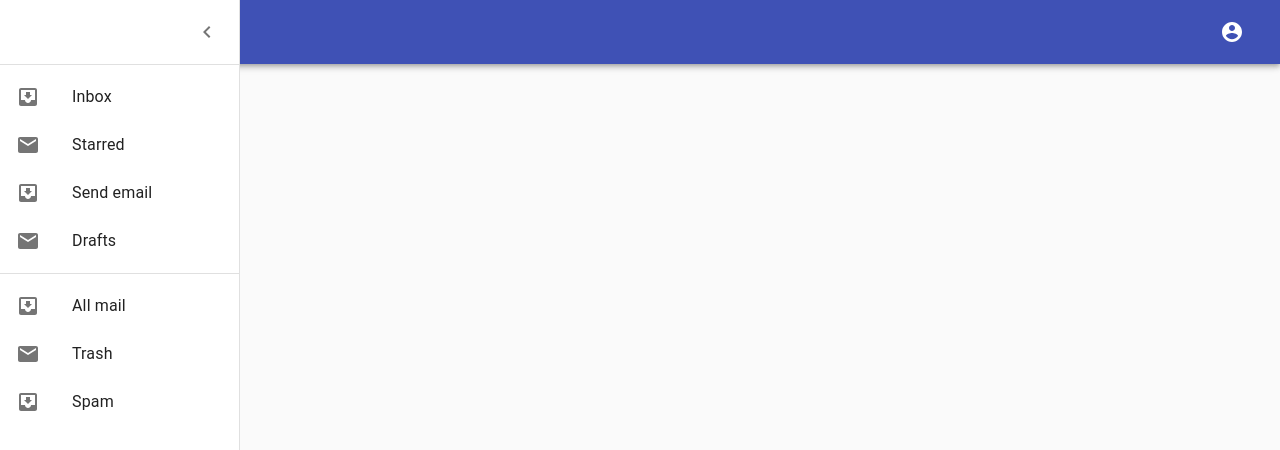
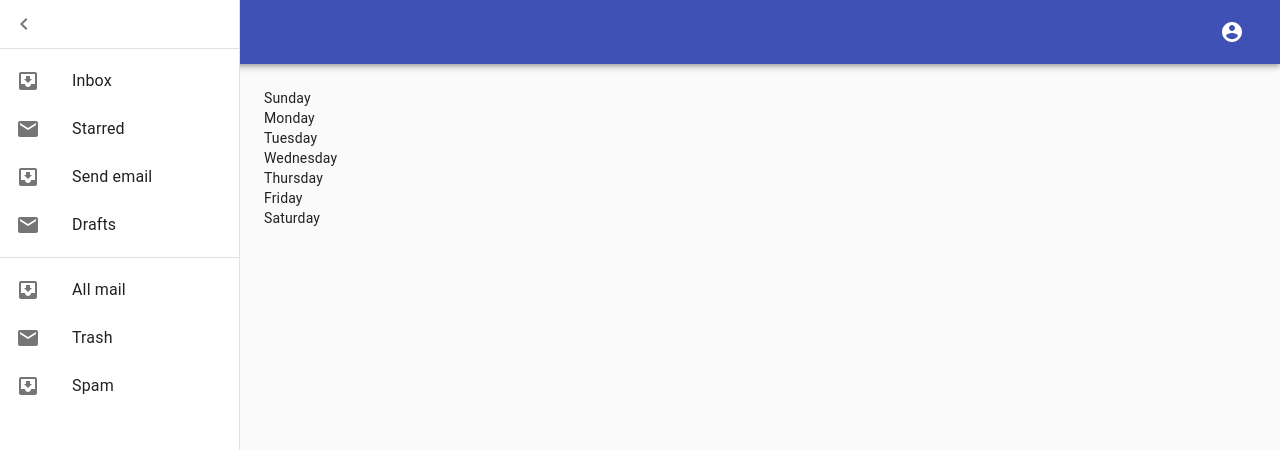
Before and after one commit to gage117/meal-planner, a React (Create React App) app in the folder client/: page / in a window 1280 px wide. Shown: the top 450 px of the page. Built offline with nearby package versions, Linux system fonts and the light colour scheme; the HTML template or start-up script is replaced by a standard one.

Commit message:
Moved Drawer component into its own folder

```diff
--- /dev/null
+++ b/client/src/components/Drawer/index.js
@@ -0,0 +1,99 @@
+import { makeStyles, useTheme } from '@material-ui/core/styles';
+import MuiDrawer from '@material-ui/core/Drawer';
+import List from '@material-ui/core/List';
+import Divider from '@material-ui/core/Divider';
+import IconButton from '@material-ui/core/IconButton';
+import ChevronLeftIcon from '@material-ui/icons/ChevronLeft';
+import ChevronRightIcon from '@material-ui/icons/ChevronRight';
+import ListItem from '@material-ui/core/ListItem';
+import ListItemIcon from '@material-ui/core/ListItemIcon';
+import ListItemText from '@material-ui/core/ListItemText';
+import InboxIcon from '@material-ui/icons/MoveToInbox';
+import MailIcon from '@material-ui/icons/Mail';
+
+// drawerWidth variable is declared in Main page
+const drawerWidth = 240;
+
+const useStyles = makeStyles((theme) => ({
+    appBar: {
+      transition: theme.transitions.create(['margin', 'width'], {
+        easing: theme.transitions.easing.sharp,
+        duration: theme.transitions.duration.leavingScreen,
+      }),
+    },
+    appBarShift: {
+      width: `calc(100% - ${drawerWidth}px)`,
+      marginLeft: drawerWidth,
+      transition: theme.transitions.create(['margin', 'width'], {
+        easing: theme.transitions.easing.easeOut,
+        duration: theme.transitions.duration.enteringScreen,
+      }),
+    },
+    menuButton: {
+      marginRight: theme.spacing(2),
+    },
+    hide: {
+      display: 'none',
+    },
+    drawer: {
+      width: drawerWidth,
+      flexShrink: 0,
+    },
+    drawerPaper: {
+      width: drawerWidth,
+    },
+    contentShift: {
+      transition: theme.transitions.create('margin', {
+        easing: theme.transitions.easing.easeOut,
+        duration: theme.transitions.duration.enteringScreen,
+      }),
+      marginLeft: 0,
+    },
+  }));
+
+function Drawer({open, setOpen}) {
+    const classes = useStyles();
+    const theme = useTheme();
+
+    const handleDrawerClose = () => {
+        setOpen(false);
+    };
+
+    return (
+        <MuiDrawer
+        className={classes.drawer}
+        variant="persistent"
+        anchor="left"
+        open={open}
+        classes={{
+          paper: classes.drawerPaper,
+        }}
+      >
+        <div className={classes.drawerHeader}>
+          <IconButton onClick={handleDrawerClose}>
+            {theme.direction === 'ltr' ? <ChevronLeftIcon /> : <ChevronRightIcon />}
+          </IconButton>
+        </div>
+        <Divider />
+        <List>
+          {['Inbox', 'Starred', 'Send email', 'Drafts'].map((text, index) => (
+            <ListItem button key={text}>
+              <ListItemIcon>{index % 2 === 0 ? <InboxIcon /> : <MailIcon />}</ListItemIcon>
+              <ListItemText primary={text} />
+            </ListItem>
+          ))}
+        </List>
+        <Divider />
+        <List>
+          {['All mail', 'Trash', 'Spam'].map((text, index) => (
+            <ListItem button key={text}>
+              <ListItemIcon>{index % 2 === 0 ? <InboxIcon /> : <MailIcon />}</ListItemIcon>
+              <ListItemText primary={text} />
+            </ListItem>
+          ))}
+        </List>
+      </MuiDrawer>
+    );
+}
+
+export { Drawer, drawerWidth };
--- a/client/src/pages/Main/index.js
+++ b/client/src/pages/Main/index.js
@@ -1,59 +1,13 @@
-import React from 'react';
 import clsx from 'clsx';
-import { makeStyles, useTheme } from '@material-ui/core/styles';
-import Drawer from '@material-ui/core/Drawer';
+import { makeStyles } from '@material-ui/core/styles';
 import CssBaseline from '@material-ui/core/CssBaseline';
-import List from '@material-ui/core/List';
-import Divider from '@material-ui/core/Divider';
-import IconButton from '@material-ui/core/IconButton';
-import ChevronLeftIcon from '@material-ui/icons/ChevronLeft';
-import ChevronRightIcon from '@material-ui/icons/ChevronRight';
-import ListItem from '@material-ui/core/ListItem';
-import ListItemIcon from '@material-ui/core/ListItemIcon';
-import ListItemText from '@material-ui/core/ListItemText';
-import InboxIcon from '@material-ui/icons/MoveToInbox';
-import MailIcon from '@material-ui/icons/Mail';
 
-const drawerWidth = 240;
+import {Drawer, drawerWidth} from '../../components/Drawer';
+import PlannerGrid from '../../components/PlannerGrid';
 
 const useStyles = makeStyles((theme) => ({
   root: {
     display: 'flex',
-  },
-  appBar: {
-    transition: theme.transitions.create(['margin', 'width'], {
-      easing: theme.transitions.easing.sharp,
-      duration: theme.transitions.duration.leavingScreen,
-    }),
-  },
-  appBarShift: {
-    width: `calc(100% - ${drawerWidth}px)`,
-    marginLeft: drawerWidth,
-    transition: theme.transitions.create(['margin', 'width'], {
-      easing: theme.transitions.easing.easeOut,
-      duration: theme.transitions.duration.enteringScreen,
-    }),
-  },
-  menuButton: {
-    marginRight: theme.spacing(2),
-  },
-  hide: {
-    display: 'none',
-  },
-  drawer: {
-    width: drawerWidth,
-    flexShrink: 0,
-  },
-  drawerPaper: {
-    width: drawerWidth,
-  },
-  drawerHeader: {
-    display: 'flex',
-    alignItems: 'center',
-    padding: theme.spacing(0, 1),
-    // necessary for content to be below app bar
-    ...theme.mixins.toolbar,
-    justifyContent: 'flex-end',
   },
   content: {
     flexGrow: 1,
@@ -73,61 +27,19 @@ const useStyles = makeStyles((theme) => ({
   },
 }));
 
-export default function Main() {
+export default function Main({open, setOpen}) {
   const classes = useStyles();
-  const theme = useTheme();
-  const [open, setOpen] = React.useState(true);
-
-  const handleDrawerOpen = () => {
-    setOpen(true);
-  };
-
-  const handleDrawerClose = () => {
-    setOpen(false);
-  };
 
   return (
     <div className={classes.root}>
       <CssBaseline />
-      <Drawer
-        className={classes.drawer}
-        variant="persistent"
-        anchor="left"
-        open={open}
-        classes={{
-          paper: classes.drawerPaper,
-        }}
-      >
-        <div className={classes.drawerHeader}>
-          <IconButton onClick={handleDrawerClose}>
-            {theme.direction === 'ltr' ? <ChevronLeftIcon /> : <ChevronRightIcon />}
-          </IconButton>
-        </div>
-        <Divider />
-        <List>
-          {['Inbox', 'Starred', 'Send email', 'Drafts'].map((text, index) => (
-            <ListItem button key={text}>
-              <ListItemIcon>{index % 2 === 0 ? <InboxIcon /> : <MailIcon />}</ListItemIcon>
-              <ListItemText primary={text} />
-            </ListItem>
-          ))}
-        </List>
-        <Divider />
-        <List>
-          {['All mail', 'Trash', 'Spam'].map((text, index) => (
-            <ListItem button key={text}>
-              <ListItemIcon>{index % 2 === 0 ? <InboxIcon /> : <MailIcon />}</ListItemIcon>
-              <ListItemText primary={text} />
-            </ListItem>
-          ))}
-        </List>
-      </Drawer>
+      <Drawer open={open} setOpen={setOpen} drawerWidth={drawerWidth} />
       <main
         className={clsx(classes.content, {
           [classes.contentShift]: open,
         })}
       >
-        <div className={classes.drawerHeader} />
+        <PlannerGrid />
       </main>
     </div>
   );
```
